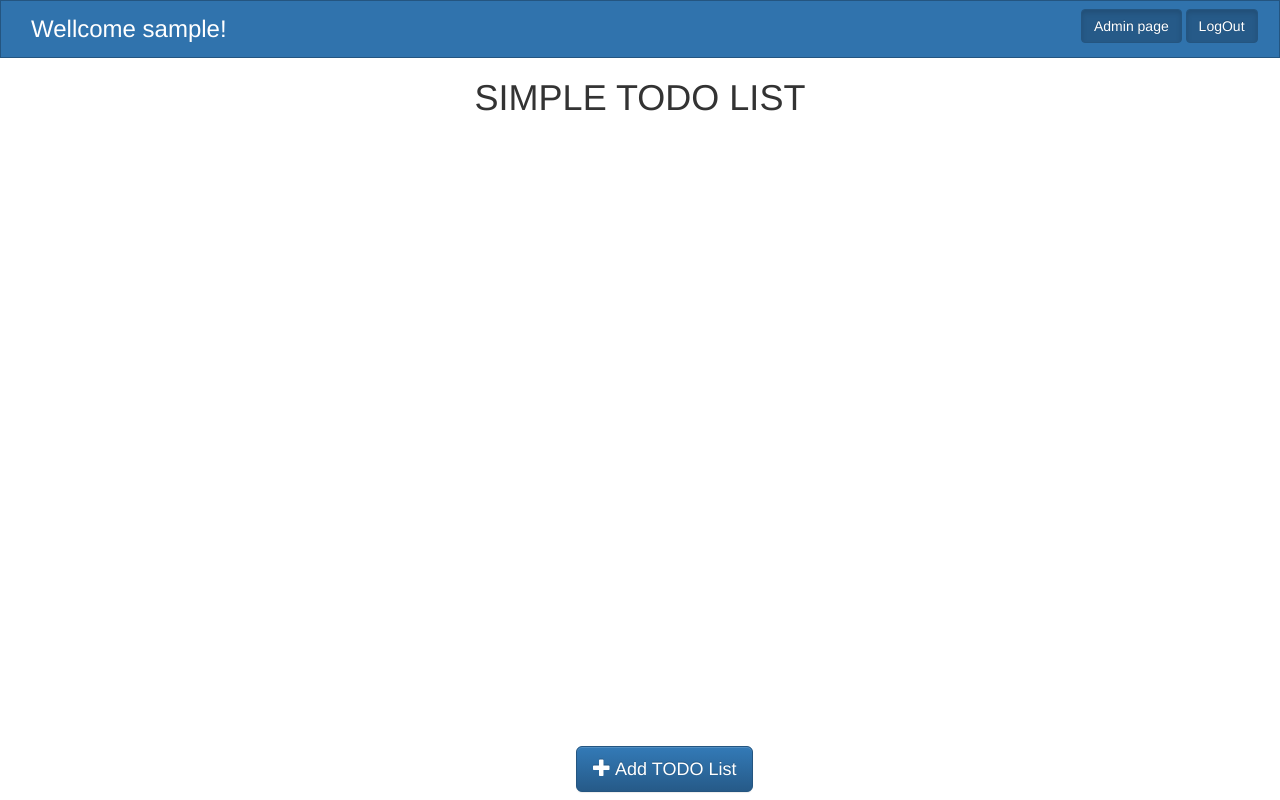
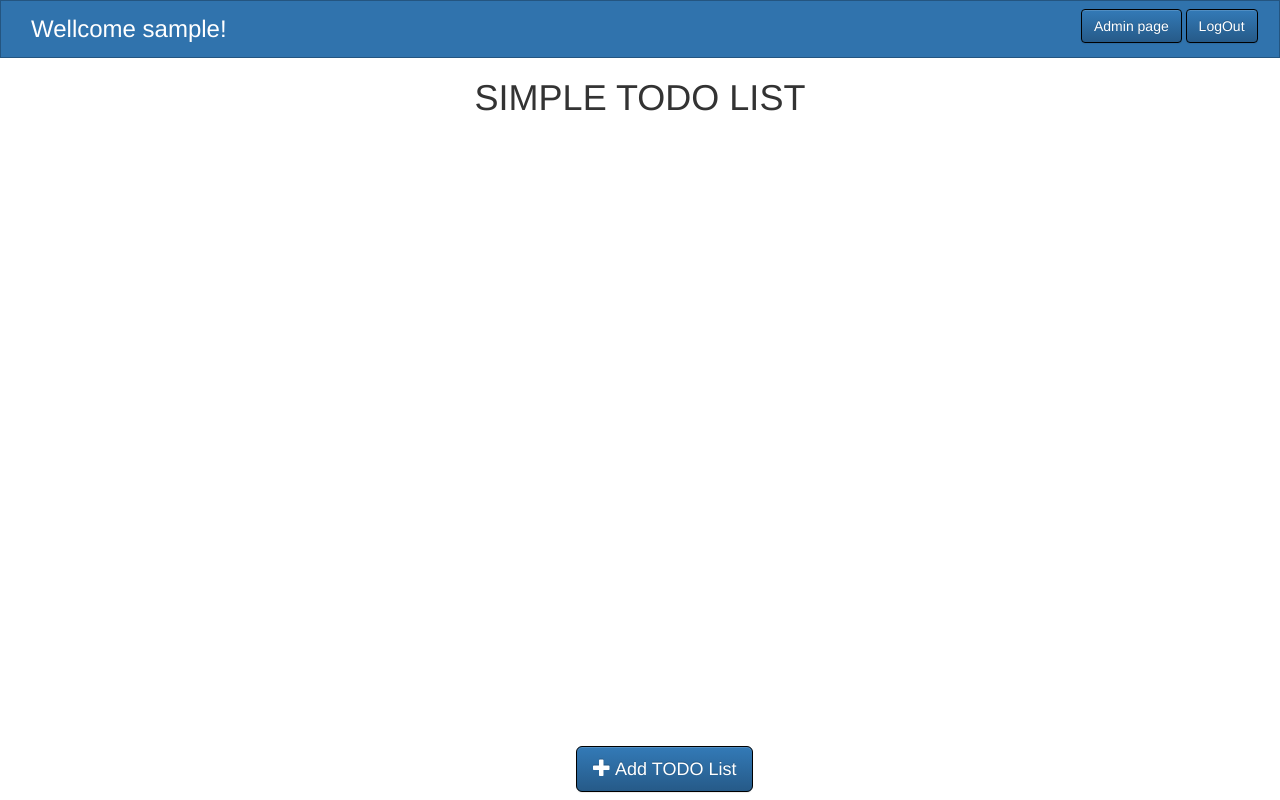
Before and after one commit to AlekseyZaytcev/TaskManager, a Django app: page / in a window 1280 px wide. Run offline with Django 3.2, Linux system fonts and the light colour scheme; the visitor is signed in with stand-in values (Sample User, id 1); some libraries are stand-ins or nearby versions.

Commit message:
Change button's style.

```diff
--- a/static/static_dev/css/style.css
+++ b/static/static_dev/css/style.css
@@ -8,3 +8,7 @@
     border-color: #245580;
     border-radius: 0px;
 }
+
+.btn {
+    border-color: #000;
+}
--- a/templates/managePage/base.html
+++ b/templates/managePage/base.html
@@ -20,18 +20,18 @@
                 {% if user.is_anonymous %}
                 <div class="container">
                     <div class="btn-group">
-                        <button type="button" class="btn btn-default navbar-btn">Log in</button>
+                        <button type="button" class="btn btn-primary mr-sm-2 navbar-btn ">Log in</button>
                         <p class="navbar-text" style="color: white;">or</p>
-                        <button type="button" class="btn btn-default navbar-btn">Sign in</button>
+                        <button type="button" class="btn btn-primary mr-sm-2 navbar-btn" >Sign in</button>
                     </div>
                 </div>
                 {% else %}
                 {% if user.is_authenticated %}
                 {% if user.is_superuser %}
-                <a href="/admin/" class="btn btn-primary active mr-sm-2 navbar-btn" role="button"
+                <a href="/admin/" class="btn btn-primary mr-sm-2 navbar-btn" role="button"
                    aria-pressed="true">Admin page</a>
                 {% endif %}
-                <a href="{% url 'logout' %}" class="btn btn-primary active navbar-btn" role="button" aria-pressed="true">LogOut</a>
+                <a href="{% url 'logout' %}" class="btn btn-primary mr-sm-2 navbar-btn" role="button" aria-pressed="true">LogOut</a>
                 {% endif %}
                 {% endif %}
             </div>
```
